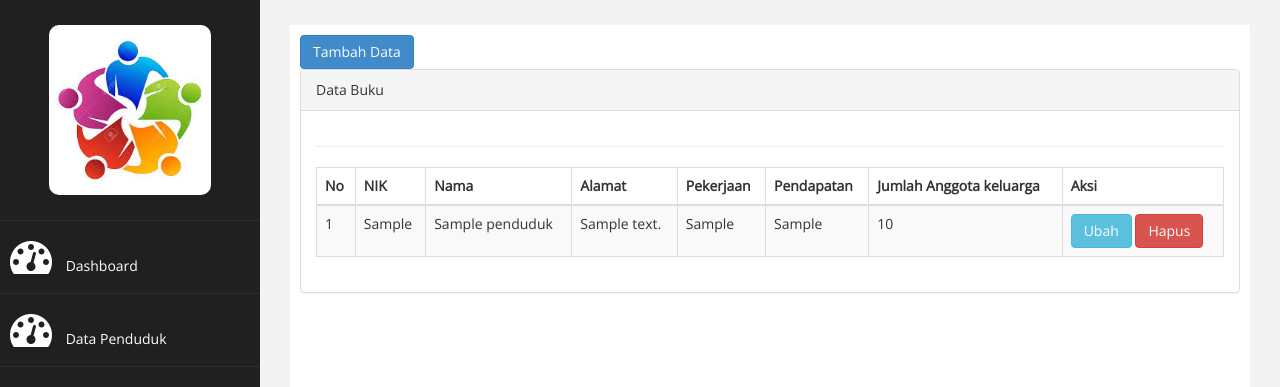
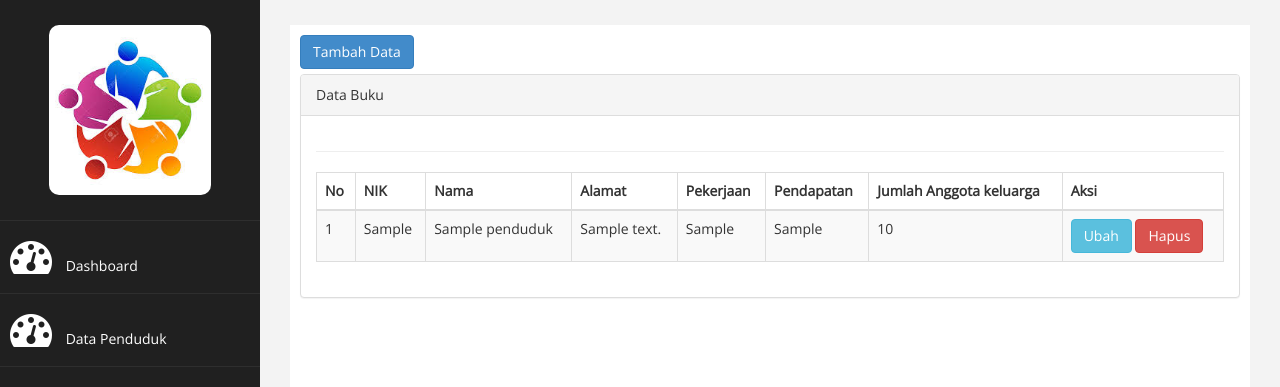
Before and after one commit to SIMAKMA/TUGAS-BESAR, a PHP site: page /index.php?page=index in a window 1280 px wide. Shown: the part 60-447 px from the top of the page. Run offline with PHP 8.4, Linux system fonts and the light colour scheme; tables that the repository leaves empty or names only in its code hold one stand-in row (values such as "Sample post").

Commit message:
Update penduduk.php

```diff
--- a/tugas besar/page/penduduk/penduduk.php
+++ b/tugas besar/page/penduduk/penduduk.php
@@ -1,4 +1,4 @@
-<a href="?page=penduduk&aksi=tambah" class="btn btn-primary" style="margin-bottom; 5px;">Tambah Data</a>
+<a href="?page=penduduk&aksi=tambah" class="btn btn-primary" style="margin-bottom: 5px;">Tambah Data</a>
 
 <div class="row">
                 <div class="col-md-12">
```
